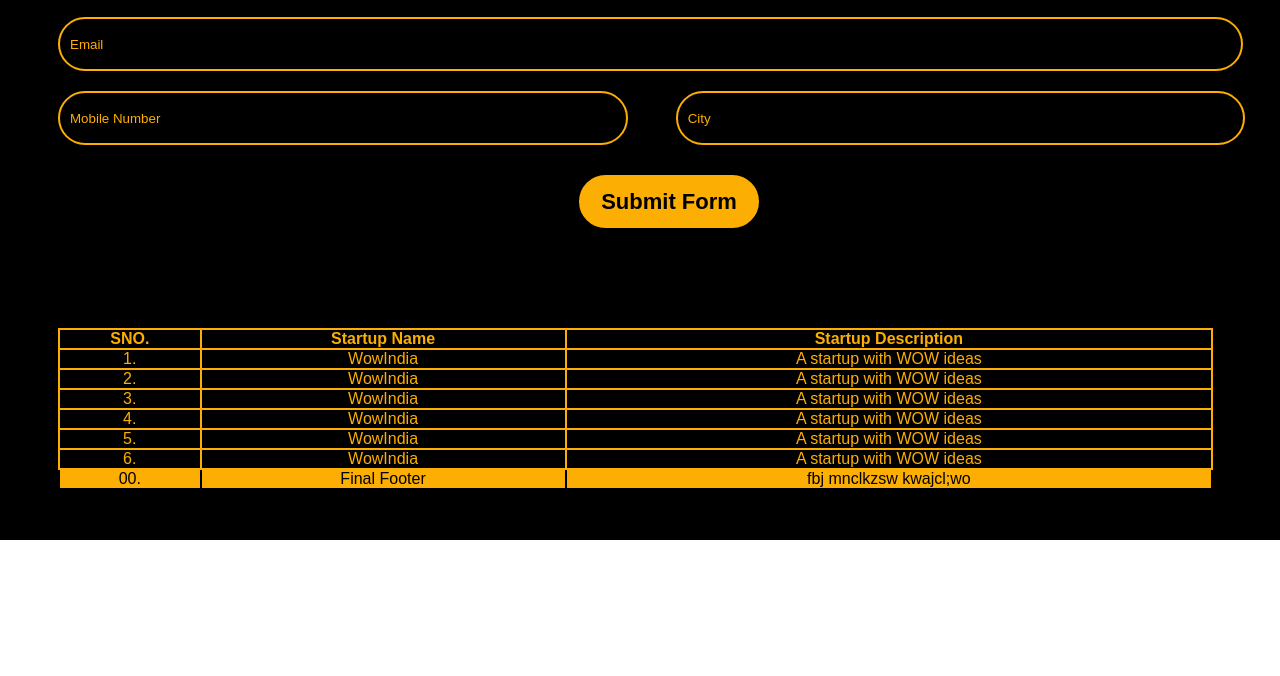
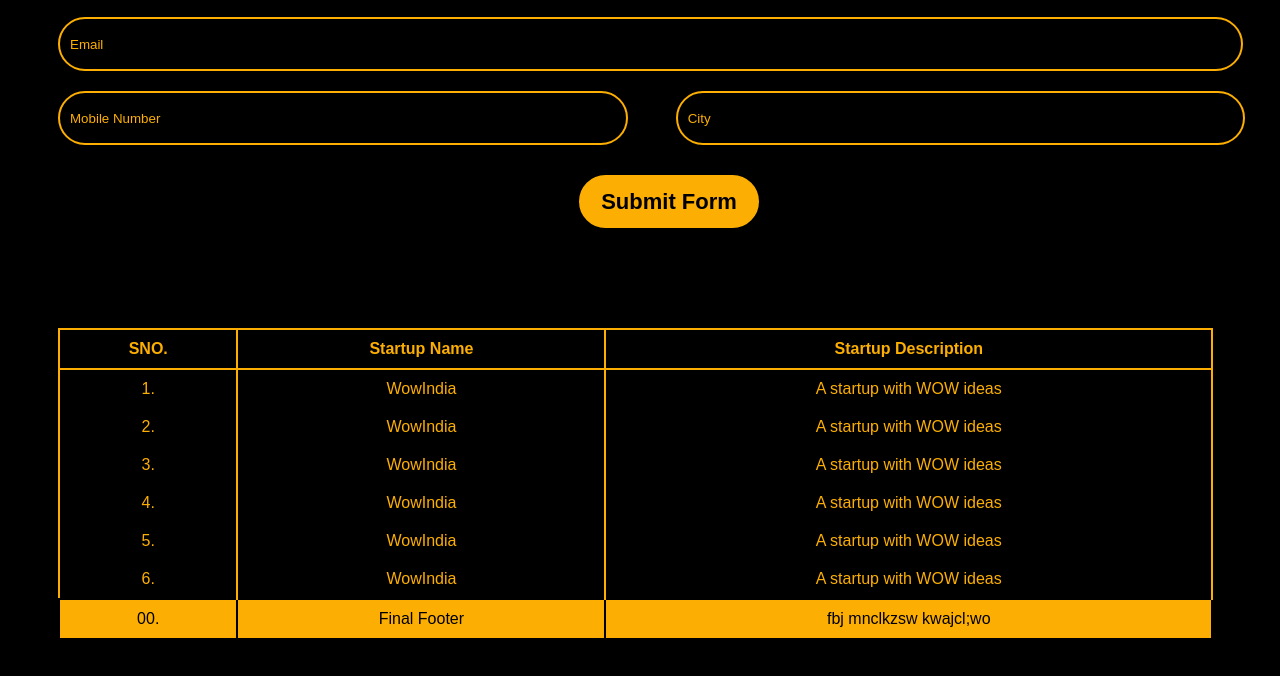
Before and after one commit to Coder-Arm/April_2023_Contest_2, a plain HTML site: page index.html in a window 1280 px wide. Shown: the part 693-1369 px from the top of the page. Before the commit the page ends 1233 px from the top, so only its background shows below. Drawn offline with Linux system fonts and the light colour scheme.

Commit message:
changed table border

```diff
--- a/style.css
+++ b/style.css
@@ -134,11 +134,14 @@ td {
   text-align: center;
 }
 table,
-tr,
-th,
-td {
+th {
   border: 2px solid #fcaf02;
   border-collapse: collapse;
+  padding: 10px;
+}
+td {
+  border-right: 2px solid #fcaf02;
+  padding: 10px;
 }
 tfoot {
   background-color: #fcaf02;
```
